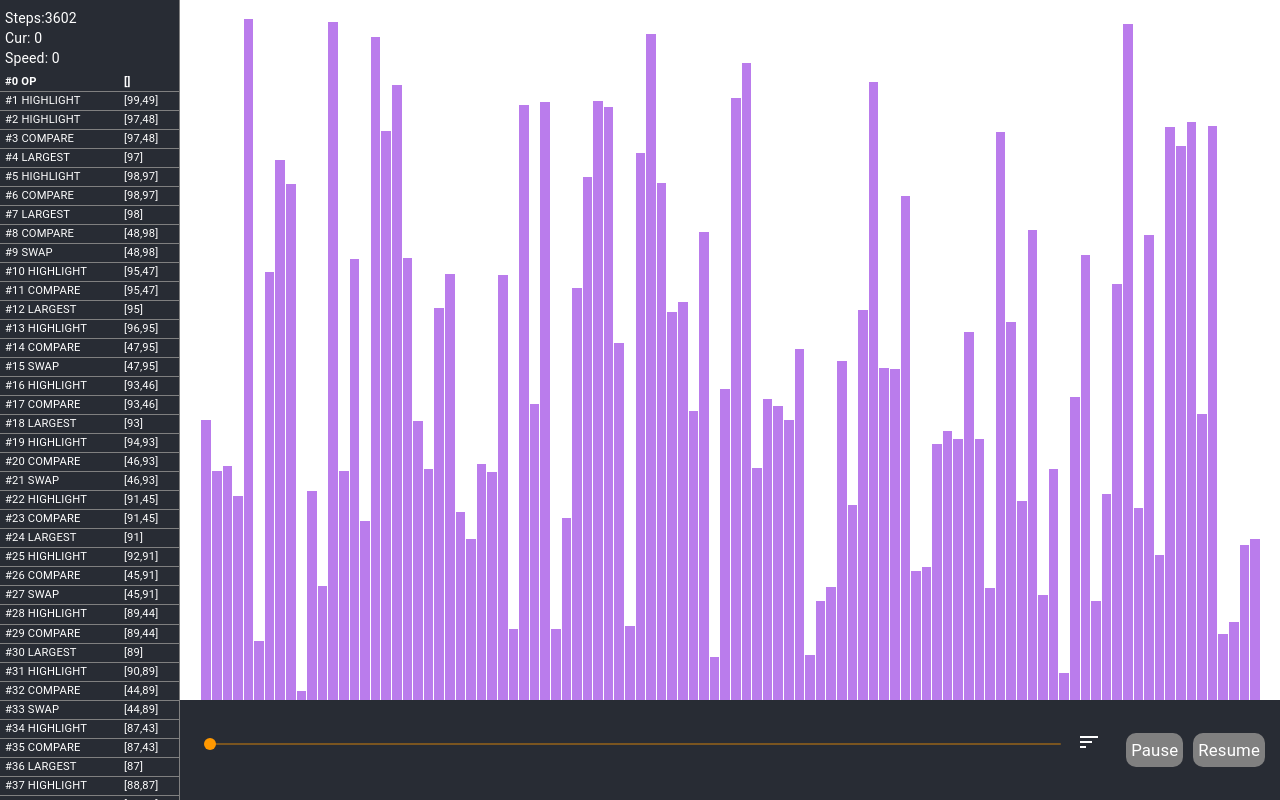
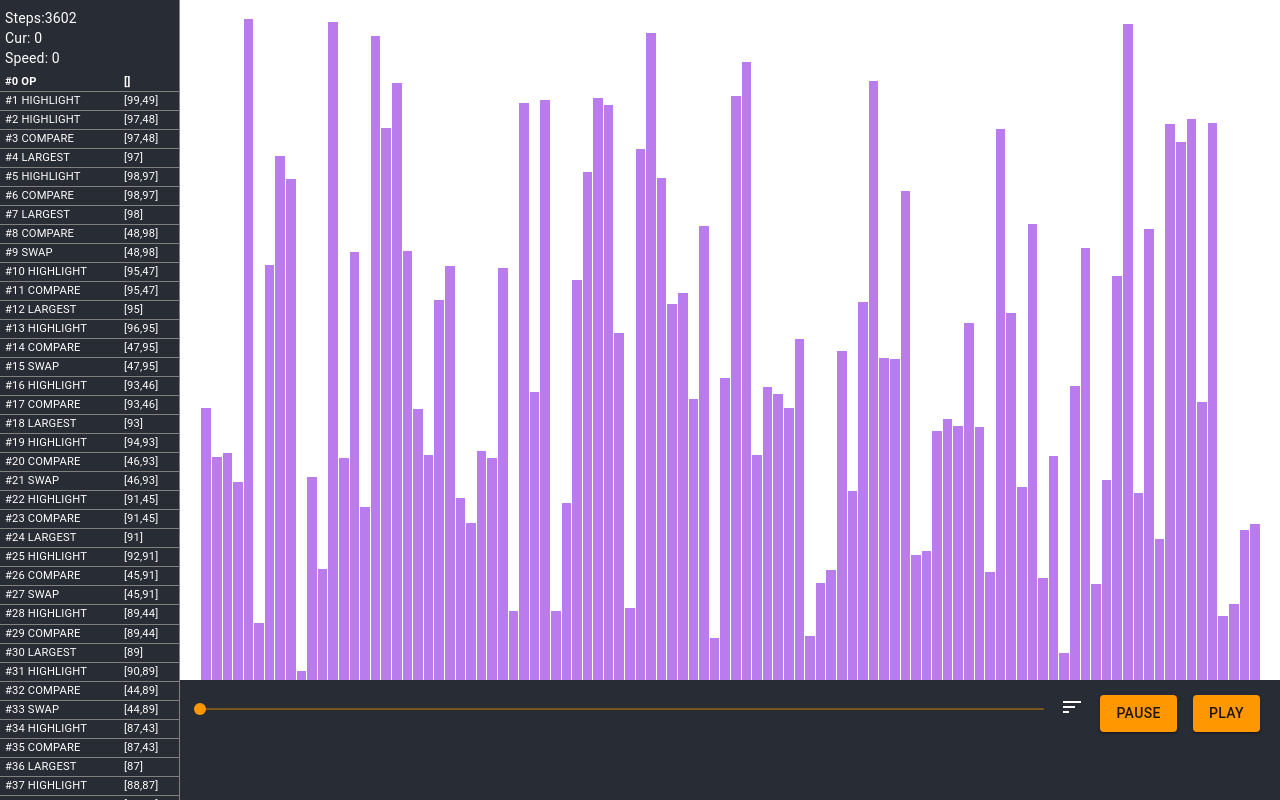
Before and after one commit to cwong2009/sorting-visualizer, a React (Create React App) app: page / in a window 1280 px wide. Built offline with nearby package versions, Linux system fonts and the light colour scheme.

Commit message:
update saga logic

```diff
--- a/src/component/sort-logger/index.tsx
+++ b/src/component/sort-logger/index.tsx
@@ -31,7 +31,7 @@ export default function SortLogger() {
         <br />
         Cur: {sortData.cur}
         <br />
-        Speed: {sortData.speed}
+        Speed: {Math.abs(sortData.speed)}
       </div>
       {sortData &&
         sortData.history &&
--- a/src/component/visualizer/index.css
+++ b/src/component/visualizer/index.css
@@ -1,6 +1,7 @@
 html,
 body {
   height: 100%;
+  width: 100%;
 }
 
 .body {
@@ -17,8 +18,8 @@ body {
   min-height: 100vh;
   display: flex;
   flex-direction: column;
-  align-items: stretch;
-  justify-content: stretch;
+  align-items: center;
+  justify-content: center;
   color: white;
   width: 100%;
 }
@@ -51,6 +52,7 @@ body {
 }
 
 .content {
+  width: 100%;
   flex: 1 0 auto;
   display: flex;
   flex-direction: row;
@@ -67,13 +69,13 @@ body {
   display: flex;
   flex-wrap: wrap;
   flex-direction: row;
-  align-items: center;
+  align-items: flex-start;
   justify-content: center;
   width: 100%;
-  min-height: 100px;
+  min-height:120px;
   background-color: #282c34;
   flex-shrink: 0;
-  padding: 0px 10px;
+  padding: 15px 20px;
 }
 
 .footer .button {
--- a/src/component/visualizer/index.tsx
+++ b/src/component/visualizer/index.tsx
@@ -18,7 +18,7 @@ import {
 import { bubbleSort } from "../../algorithm/bubbleSort";
 import { heapSort } from "../../algorithm/heapSort";
 import { Sort } from "@material-ui/icons";
-import { Grid, Slider } from "@material-ui/core";
+import { Button, Grid, Slider } from "@material-ui/core";
 
 const sampleSize = 100;
 
@@ -127,43 +127,39 @@ function Visualizer() {
             })}
         </div>
         <div className="footer">
-          <div className="slider-container">
           {sortData && sortData.history && (
-              //   <Slider
-              //     trackStyle={{ backgroundColor: "gray" }}
-              //     handleStyle={{
-              //       borderColor: "gray",
-              //       height: "20px",
-              //       width: "20px",
-              //       marginLeft: "0px",
-              //       marginTop: "-8px",
-              //     }}
-              //     onChange={onSliderChange}
-              //     value={SortData.cur}
-              //     min={0}
-              //     max={SortData.history.length - 1}
-              //   />
-              <Grid container spacing={2}>
+            <Grid container direction="row" spacing={2}>
               <Grid item xs>
                 <Slider
                   min={0}
                   max={sortData.history.length - 1}
-                    value={sortStep}
+                  value={sortData.cur}
                   onChange={onSliderChange}
                 />
               </Grid>
               <Grid item>
                 <Sort />
               </Grid>
+              <Grid item>
+                <Button
+                  onClick={handleCancelSort}
+                  variant="contained"
+                  color="primary"
+                >
+                  Pause
+                </Button>
+              </Grid>
+              <Grid item>
+                <Button
+                  onClick={handleResume}
+                  variant="contained"
+                  color="primary"
+                >
+                  Play
+                </Button>
+              </Grid>
             </Grid>
           )}
-          </div>
-          <div onClick={handleCancelSort} className="button">
-            Pause
-          </div>
-          <div onClick={handleResume} className="button">
-            Resume
-          </div>
         </div>
       </div>
     </div>
--- a/src/sagas/index.ts
+++ b/src/sagas/index.ts
@@ -7,6 +7,7 @@ import {
   all,
   fork,
   cancel,
+  cancelled,
 } from "redux-saga/effects";
 import { SortDto, SortElement } from "../model/sortElement";
 
@@ -19,6 +20,9 @@ export function* incrementAsync() {
 //   //yield delay(1000);
 //   yield put({ type: "INIT", payload: elements });
 // }
+
+let playTask: any;
+let timerTask: any;
 
 function* callSelfOnTimer(): any {
   yield delay(1000);
@@ -35,10 +39,11 @@ function* backwardStep() {
 }
 
 export function* playHistory() {
+  try {
     let cur = yield select((state: SortDto) => state.cur);
     let len = yield select((state: SortDto) => state.history.length);
 
-  const timerTask = yield fork(callSelfOnTimer);
+    timerTask = yield fork(callSelfOnTimer);
 
     while (cur < len) {
       yield fork(forwardStep);
@@ -46,7 +51,12 @@ export function* playHistory() {
       cur = yield select((state: SortDto) => state.cur);
     }
 
-  yield cancel(timerTask);
+    // yield call(pausePlay);
+  } finally {
+    if (yield cancelled()) {
+      console.log("playHistory is cancelled");
+    }
+  }
 }
 
 export function* playHistoryCall() {
@@ -56,6 +66,7 @@ export function* playHistoryCall() {
 }
 
 export function* playHistoryToCall(action: any) {
+  yield call(pausePlay);
   let cur = yield select((state: SortDto) => state.cur);
   let numSteps = action.payload - cur;
   if (numSteps !== 0) {
@@ -74,22 +85,19 @@ export function* playHistoryToCall(action: any) {
 }
 
 function* pausePlay() {
+  if (timerTask && !timerTask.isCancelled()) {
+    yield cancel(timerTask);
+    timerTask = null;
+  }
+  if (playTask && !playTask.isCancelled()) {
     yield cancel(playTask);
     playTask = null;
   }
-
-let playTask: any;
+}
 
 export default function* rootSaga() {
   yield takeEvery("INCREMENT_ASYNC", incrementAsync);
   yield takeEvery("PLAY_HISTORY", playHistoryCall);
   yield takeEvery("PLAY_HISTORY_TO", playHistoryToCall);
   yield takeEvery("PAUSE_HISTORY", pausePlay);
-
-  // yield takeEvery("*", function* logger(action) {
-  //   const state = yield select();
-
-  //   console.log("action", action);
-  //   console.log("state after", state.history.length);
-  // });
 }
```
Lines whose indentation alone changed are shown as unchanged.
